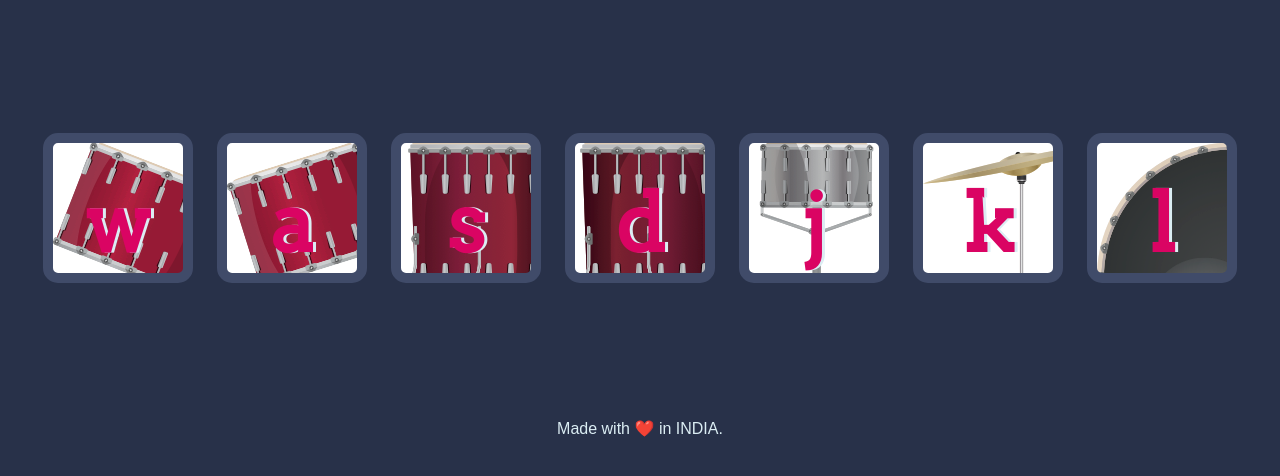
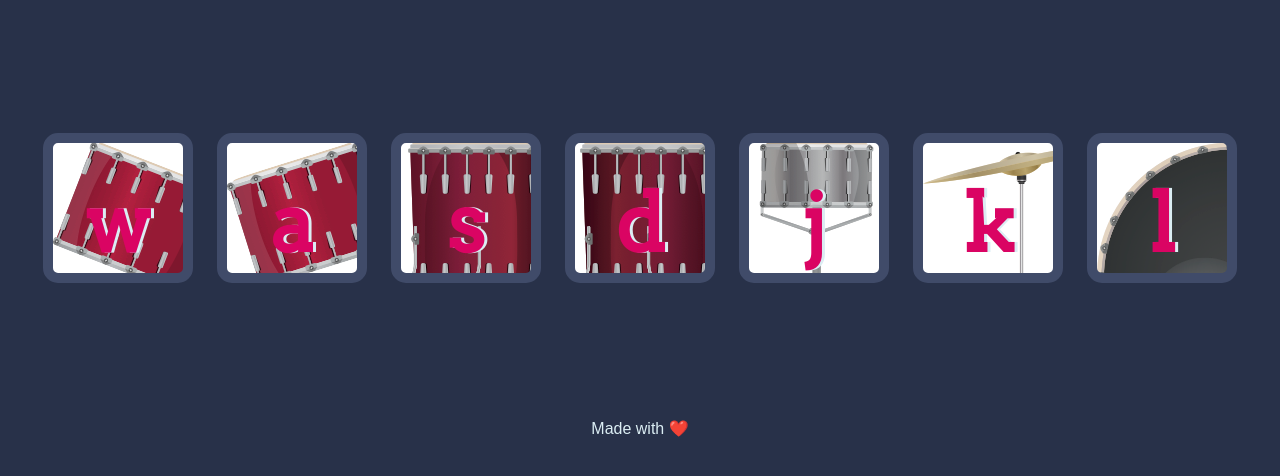
Before and after one commit to shivamkumar818/Drum-KIT, a plain HTML site: page index.html in a window 1280 px wide. Shown: the part 156-632 px from the top of the page. Drawn offline with Linux system fonts and the light colour scheme.

Commit message:
Update index.html

```diff
--- a/index.html
+++ b/index.html
@@ -23,7 +23,7 @@
 
 
   <footer>
-    Made with ❤️ in INDIA.
+    Made with ❤️
   </footer>
 
   <script src="index.js"></script>
```
